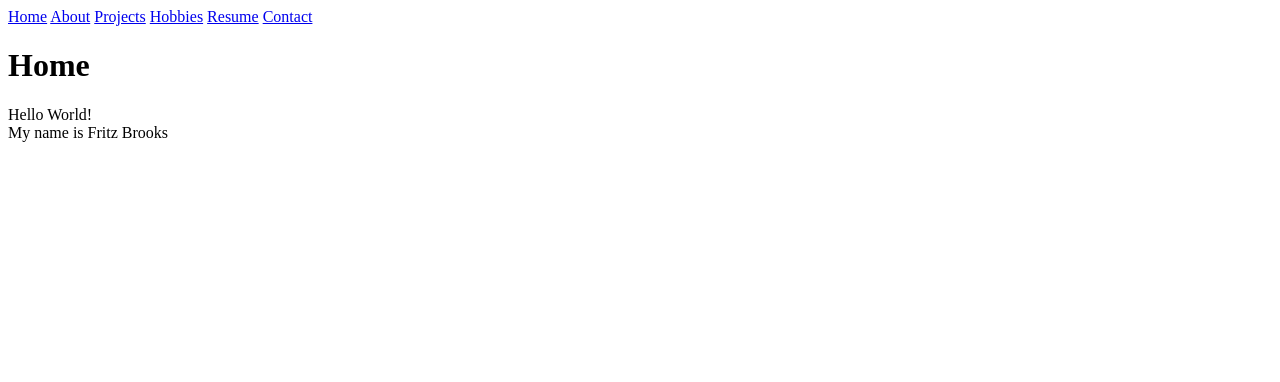
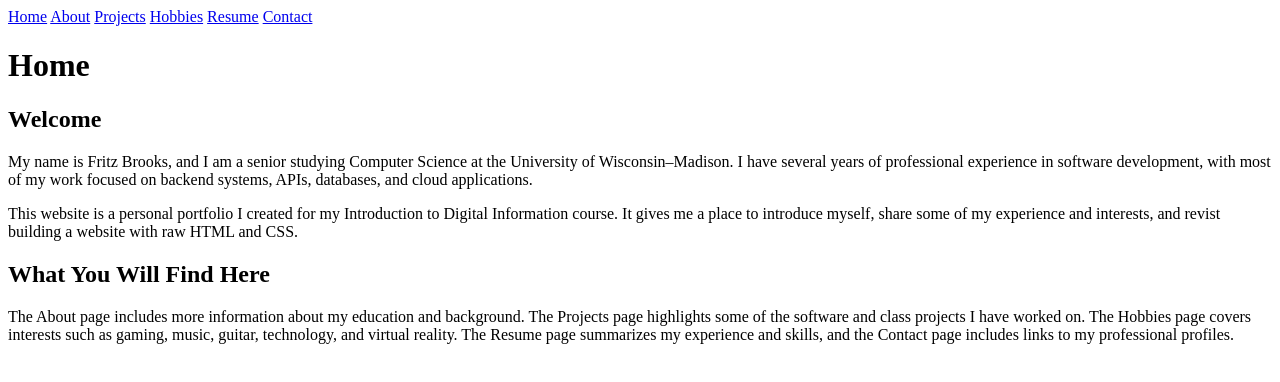
Before and after one commit to fbrooks1056/fbrooks1056.github.io, a plain HTML site: page index.html in a window 1280 px wide. Drawn offline with Linux system fonts and the light colour scheme.

Commit message:
Touch up homepage content

```diff
--- a/index.html
+++ b/index.html
@@ -17,12 +17,39 @@
     <a href="contact.html">Contact</a>
   </nav>
 
-  <h1>Home</h1>
+  <header>
+    <h1>Home</h1>
+  </header>
 
-  <p>
-    Hello World!<br>
-    My name is Fritz Brooks
-  </p>
+  <main>
+    <section>
+      <h2>Welcome</h2>
+      <p>
+        My name is Fritz Brooks, and I am a senior studying Computer Science at
+        the University of Wisconsin–Madison. I have several years of
+        professional experience in software development, with most of my work
+        focused on backend systems, APIs, databases, and cloud applications.
+      </p>
+      <p>
+        This website is a personal portfolio I created for my Introduction to
+        Digital Information course. It gives me a place to introduce myself,
+        share some of my experience and interests, and revist building a
+        website with raw HTML and CSS.
+      </p>
+    </section>
+
+    <section>
+      <h2>What You Will Find Here</h2>
+      <p>
+        The About page includes more information about my education and
+        background. The Projects page highlights some of the software and
+        class projects I have worked on. The Hobbies page covers interests
+        such as gaming, music, guitar, technology, and virtual reality. The
+        Resume page summarizes my experience and skills, and the Contact page
+        includes links to my professional profiles.
+      </p>
+    </section>
+  </main>
 
 </body>
 </html>
```
